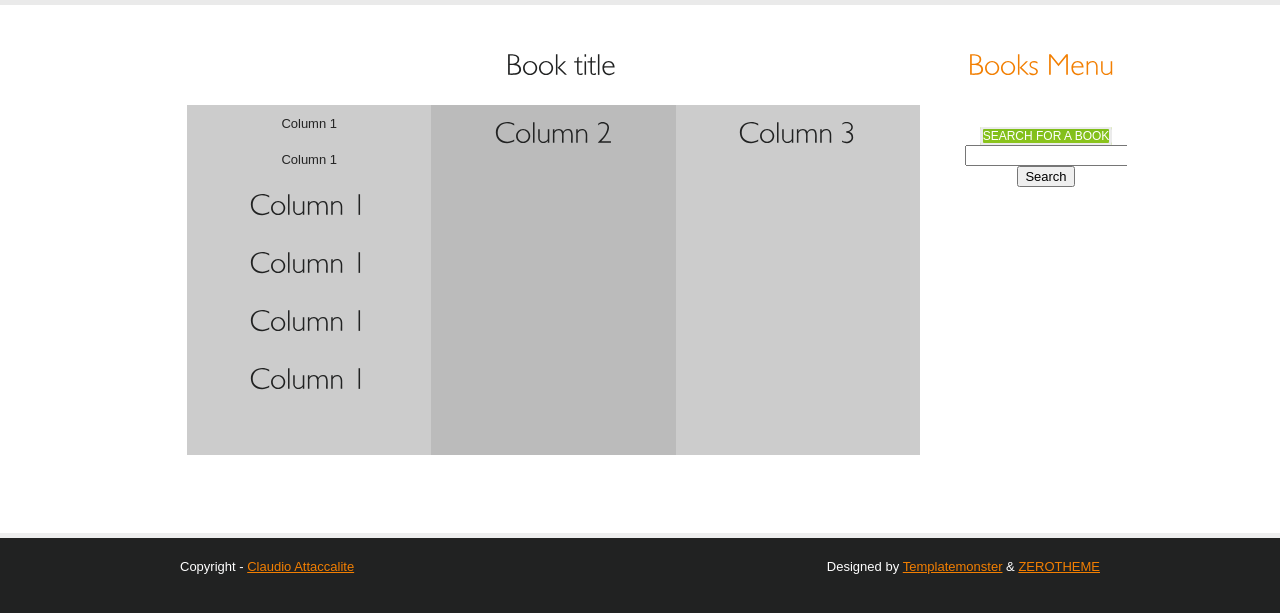
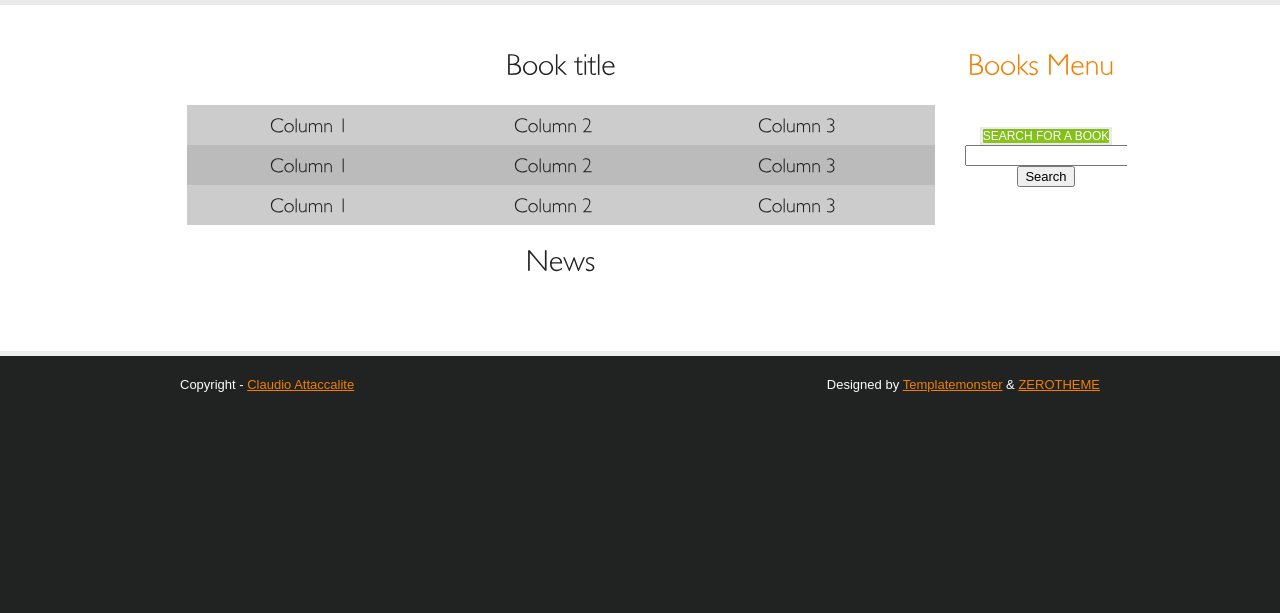
Before and after one commit to attacc/freescience2, a PHP site: page /templates/category_template.html in a window 1280 px wide. Shown: the part 72-685 px from the top of the page. Run offline with PHP 8.4, Linux system fonts and the light colour scheme; some libraries are stand-ins or nearby versions.

Commit message:
Fixed bug in book_generator

```diff
--- a/cpanel/generate_book_page.php
+++ b/cpanel/generate_book_page.php
@@ -38,7 +38,7 @@ if($arr["img"]=="") {
 }
 else
 {
-  if(file_exists('copertine/'.$arr["img"])) {
+  if(file_exists('../copertine/'.$arr["img"])) {
      $image_html='<a href="'.$arr["url"].'"><image src="../copertine/'.$arr["img"].'"></a>';
   }
   else
--- a/css/style.css
+++ b/css/style.css
@@ -384,6 +384,15 @@ header nav {
 			text-transform:uppercase;
 		}
 
+.cat_title h2{
+    display: block;
+	font-size:30px;
+	line-height:1.2em;
+	font-weight: bold;
+	color:#212222;
+	margin-bottom:22px;
+}
+
 .team-list li {
 	width:100%;
 	overflow:hidden;
@@ -432,7 +441,16 @@ header nav {
   float: left;
   width: 30%;
   padding: 10px;
-  height: 330px; /* Should be removed. Only for demonstration */
+  height: 20px; /* Should be removed. Only for demonstration */
+  vertical-align: middle;
+}
+
+.column h2{
+	font-size:20px;
+	line-height:1.0em;
+	font-weight: normal;
+	color:#212222;
+	margin-bottom:22px;
 }
 
 /* Clear floats after the columns */
@@ -440,6 +458,7 @@ header nav {
   content: "";
   display: table;
   clear: both;
+  vertical-align: middle;
 }
 
 /* Responsive layout - makes the three columns stack on top of each other instead of next to each other */
--- a/templates/category_template.html
+++ b/templates/category_template.html
@@ -59,29 +59,43 @@
 			  <div class="wrap-col">
 		          <section id="content">
 		            <article>
-                        <center><h2 class="title_php">Book title</h2></center>
                     <center>
-
-                        <div class="categories">
-
-<div class="row">
-  <div class="column" style="background-color:#ccc;">
-      <p>Column 1</p>
-      <p>Column 1</p>    <h2>Column 1</h2>
-    <h2>Column 1</h2>
-    <h2>Column 1</h2>
+                        <center><div class="cat_title"><h2>Book title</h2></div></center>
+                        <span class="categories_php">
+<div class="row" style="background-color:#ccc;">
+  <div class="column" >
     <h2>Column 1</h2>
   </div>
-  <div class="column" style="background-color:#bbb;">
+  <div class="column">
     <h2>Column 2</h2>
   </div>
-  <div class="column" style="background-color:#ccc;">
+  <div class="column">
     <h2>Column 3</h2>
   </div>
 </div>
-
-                        </div>
-
+<div class="row" style="background-color:#bbb;">
+  <div class="column" >
+    <h2>Column 1</h2>
+  </div>
+  <div class="column">
+    <h2>Column 2</h2>
+  </div>
+  <div class="column">
+    <h2>Column 3</h2>
+  </div>
+</div>
+<div class="row" style="background-color:#ccc;">
+  <div class="column" >
+    <h2>Column 1</h2>
+  </div>
+  <div class="column">
+    <h2>Column 2</h2>
+  </div>
+  <div class="column">
+    <h2>Column 3</h2>
+  </div>
+</div>
+</span>
 <script async src="//pagead2.googlesyndication.com/pagead/js/adsbygoogle.js"></script>
 <!-- bar_on_books_small -->
 <ins class="adsbygoogle"
@@ -91,6 +105,7 @@
 <script>
 (adsbygoogle = window.adsbygoogle || []).push({});
 </script></center>
+                        <center><div class="cat_title"><h2>News</h2></div></center>
 
 		            </article>
 		          </section>
```
